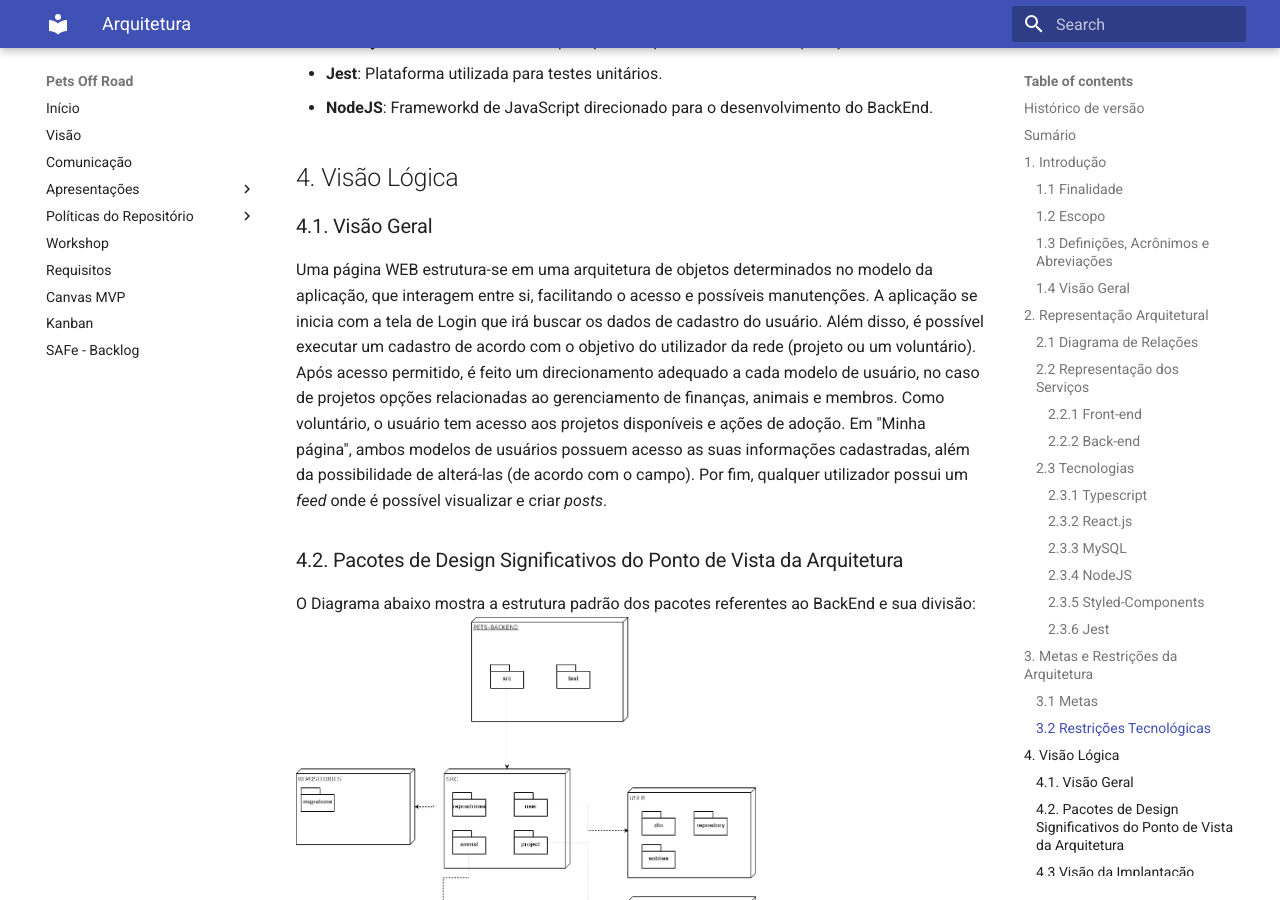
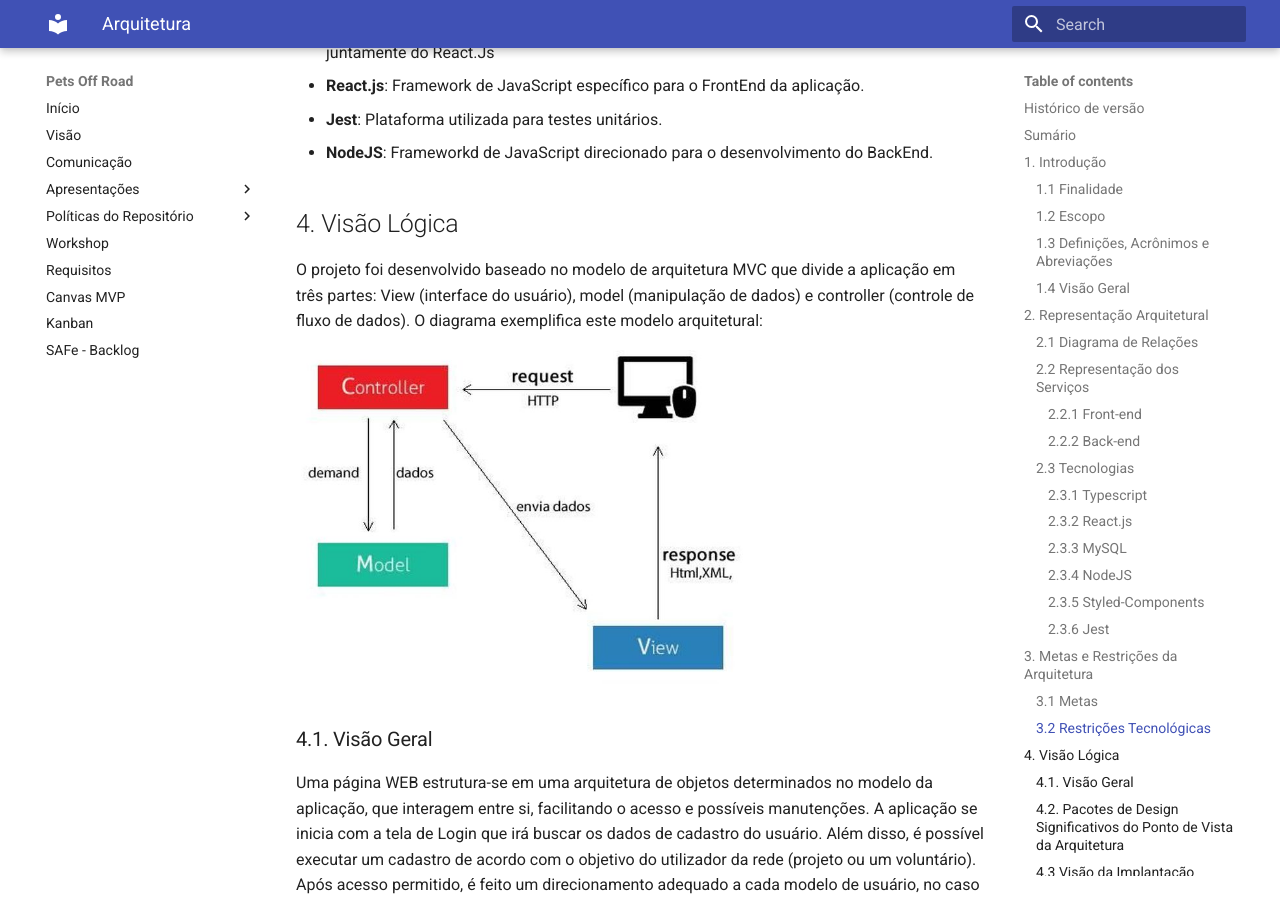
Before and after one commit to mdsreq-fga-unb/2022.1-pets-off-road, an MkDocs documentation site: the page built from docs/produto/arquitetura/Arquitetura.md, in a window 1280 px wide and 900 px high, scrolled down 5456 px. Built offline with MkDocs 1.6.1 and Material for MkDocs 9.7.7, drawn with Linux system fonts in a browser that asks for light colours; some of the changed text lies outside the part shown.

Commit message:
Inclusão do modelo arquitetural.
Co-authored-by: Jose Filipi <filipiffunb@gmail.com>

```diff
--- a/docs/produto/arquitetura/Arquitetura.md
+++ b/docs/produto/arquitetura/Arquitetura.md
@@ -8,6 +8,7 @@
 | 13/08/2022 | 0.4    | Adição parcial de visão lógica                                                                | [@ShaineOliveira](https://github.com/ShaineOliveira) e [@JoseFilipi](https://github.com/JoseFilipi)
 | 14/08/2022 | 0.5    | Adição do diagrama do FrontEnd                                                               | [@ShaineOliveira](https://github.com/ShaineOliveira) e [@JoseFilipi](https://github.com/JoseFilipi)
 | 16/08/2022 | 0.6    | Adição de diagramas                                                              | [@ShaineOliveira](https://github.com/ShaineOliveira) e [@JoseFilipi](https://github.com/JoseFilipi)
+| 23/08/2022 | 0.7    | Inclusão do modelo arquitetural                                                              | [@ShaineOliveira](https://github.com/ShaineOliveira) e [@JoseFilipi](https://github.com/JoseFilipi)
 
 
 ## Sumário
@@ -171,6 +172,16 @@ O sistema WEB a ser desenvolvido tem como metas a serem atingidas:
 
 
 ## 4. Visão Lógica
+O projeto foi desenvolvido baseado no modelo de arquitetura MVC que divide a aplicação em três partes: View (interface do usuário), model (manipulação de dados) e controller (controle de fluxo de dados).
+O diagrama exemplifica este modelo arquitetural:
+
+
+
+
+
+
+
+<img width="460" height="300" src="https://github.com/mdsreq-fga-unb/2022.1-pets-off-road/blob/38_arquitetura/docs/imagens/mvc.jpg?raw=true">
 
 ### 4.1. Visão Geral
 Uma página WEB estrutura-se em uma arquitetura de objetos determinados no modelo da aplicação, que interagem entre si, facilitando o acesso e possíveis manutenções. A aplicação se inicia com a tela de Login que irá buscar os dados de cadastro do usuário. Além disso, é possível executar um cadastro de acordo com o objetivo do utilizador da rede (projeto ou um voluntário). Após acesso permitido, é feito um direcionamento adequado a cada modelo de usuário, no caso de projetos opções relacionadas ao gerenciamento de finanças, animais e membros. Como voluntário, o usuário tem acesso aos projetos disponíveis e ações de adoção. Em "Minha página", ambos modelos de usuários possuem acesso as suas informações cadastradas, além da possibilidade de alterá-las (de acordo com o campo). Por fim, qualquer utilizador possui um *feed* onde é possível visualizar e criar *posts*.
```
Also changed, not shown: docs/Protótipo de interface.md (added, +3 -0 lines), docs/imagens/mvc.jpg (added).
